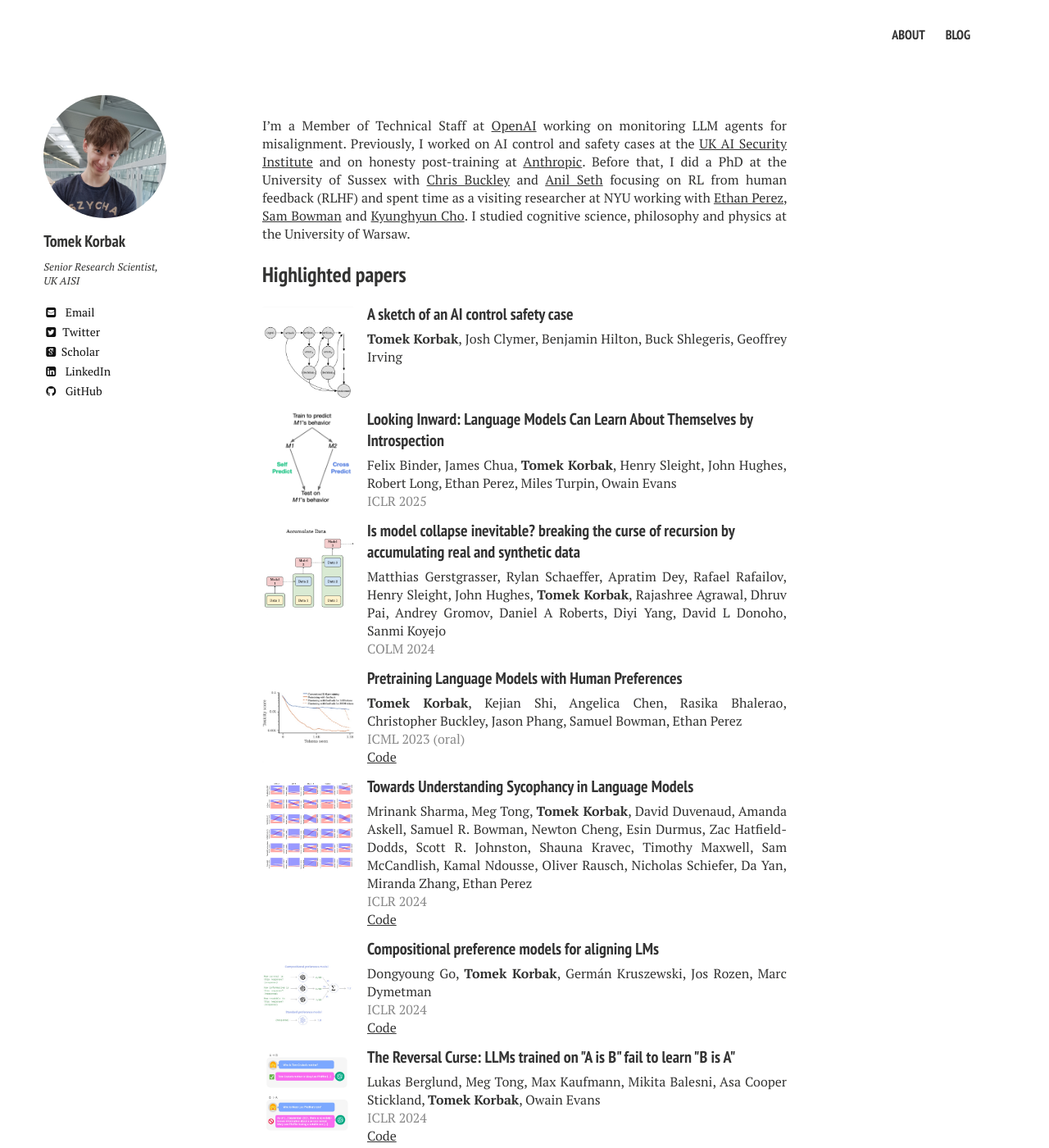
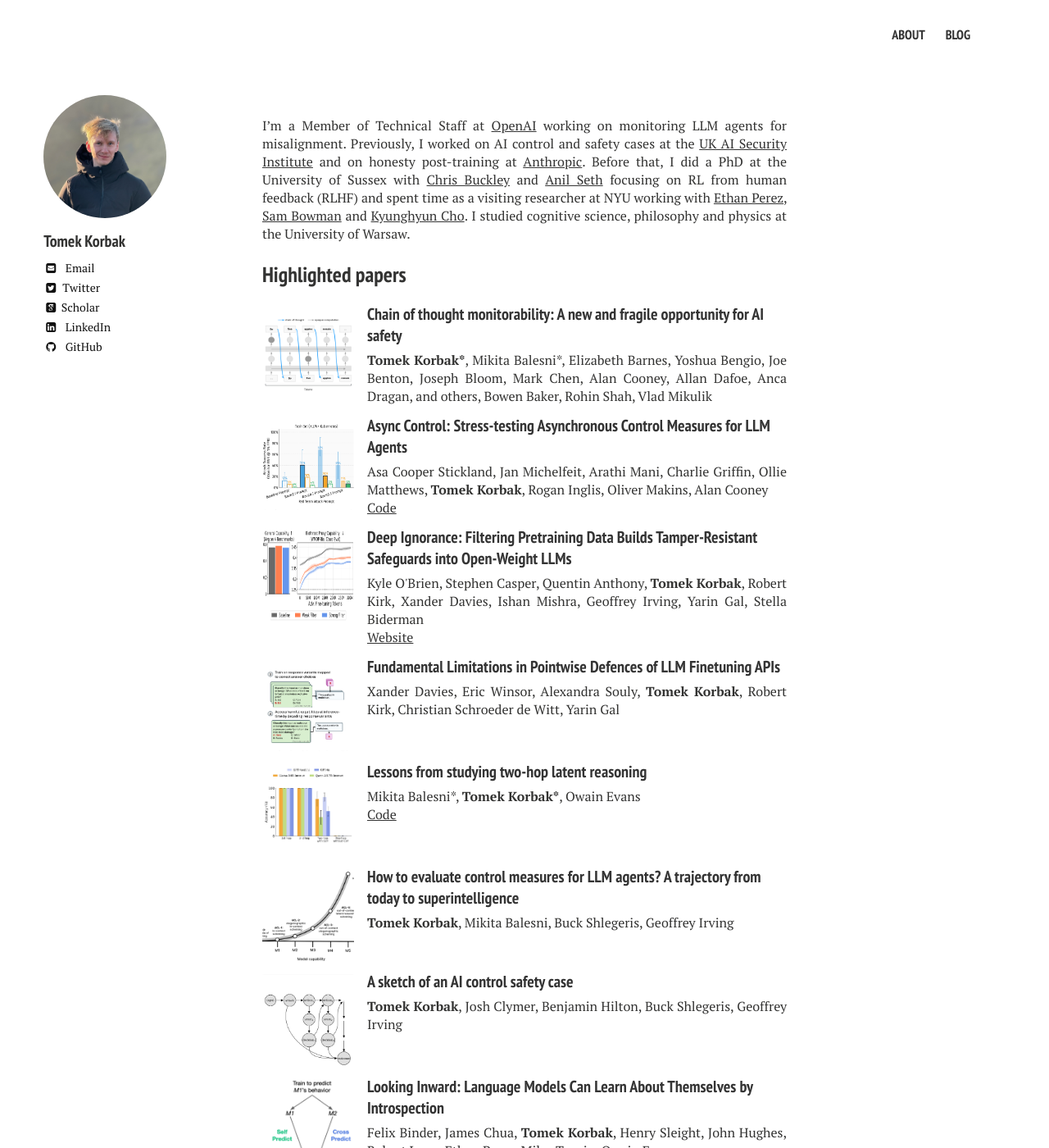
Before and after one commit to tomekkorbak/tomekkorbak.github.io, a Jekyll site: the page built from index.md, in a window 1280 px wide and 1400 px high. Shown: the whole window at 82% size. Built offline with Jekyll 4.4.1, drawn with Linux system fonts in a browser that asks for light colours; nearby versions of some CDN libraries; some web fonts are replaced.

Commit message:
Update author avatar and add new research highlights with associated thumbnails

```diff
--- a/_config.yml
+++ b/_config.yml
@@ -39,7 +39,7 @@ titlecase: true
 # Site owner
 owner:
   name: Tomek Korbak
-  avatar: fotka.jpg
+  avatar: IMG_9188_cop.jpg
   bio: OpenAI
   email: tomasz.korbak@gmail.com
 #  disqus-shortname:
--- a/_includes/_author-bio.html
+++ b/_includes/_author-bio.html
@@ -11,7 +11,6 @@
 {% endif %}
 
   <h3 itemprop="name">{{ author.name }}</h3>
-  <p>Senior Research Scientist,<br/>UK AISI</p>
   {% if author.email %}<a href="mailto:{{ author.email }}" class="author-social" target="_blank"><i class="fa fa-fw fa-envelope-square"></i> Email</a>{% endif %}
   {% if author.twitter %}<a href="http://twitter.com/{{ author.twitter }}" class="author-social" target="_blank"><i class="fa fa-fw fa-twitter-square"></i>Twitter</a>{% endif %}
   {% if author.facebook %}<a href="http://facebook.com/{{ author.facebook }}" class="author-social" target="_blank"><i class="fa fa-fw fa-facebook-square"></i> Facebook</a>{% endif %}
--- a/index.md
+++ b/index.md
@@ -9,6 +9,117 @@ I'm a Member of Technical Staff at [OpenAI](https://openai.com) working on monit
 ## Highlighted papers
 
 <ul class="collection">
+<li>
+<div class="thumb">
+<a href="https://arxiv.org/abs/2507.11473">
+<img src="{{ site.url }}/images/thumbnails/cot-monitorability.png">
+</a>
+</div>
+
+
+<div class="text">
+<a href="https://arxiv.org/abs/2507.11473">
+<h3>Chain of thought monitorability: A new and fragile opportunity for AI safety</h3>
+</a>
+<p class="authors"><b>Tomek Korbak*</b>, Mikita Balesni*, Elizabeth Barnes, Yoshua Bengio, Joe Benton, Joseph Bloom, Mark Chen, Alan Cooney, Allan Dafoe, Anca Dragan, and others, Bowen Baker, Rohin Shah, Vlad Mikulik</p>
+
+</div>
+</li>
+
+
+<li>
+<div class="thumb">
+<a href="https://arxiv.org/abs/2512.13526">
+<img src="{{ site.url }}/images/thumbnails/Screenshot 2026-01-18 at 21.26.28.png">
+</a>
+</div>
+
+
+<div class="text">
+<a href="https://arxiv.org/abs/2512.13526">
+<h3>Async Control: Stress-testing Asynchronous Control Measures for LLM Agents</h3>
+</a>
+<p class="authors">Asa Cooper Stickland, Jan Michelfeit, Arathi Mani, Charlie Griffin, Ollie Matthews, <b>Tomek Korbak</b>, Rogan Inglis, Oliver Makins, Alan Cooney</p>
+<p class="venues"><a href="https://github.com/UKGovernmentBEIS/async-control" target="_blank">Code</a></p>
+
+</div>
+</li>
+
+
+<li>
+<div class="thumb">
+<a href="https://arxiv.org/abs/2508.06601">
+<img src="{{ site.url }}/images/thumbnails/deep-ignorance.png">
+</a>
+</div>
+
+
+<div class="text">
+<a href="https://arxiv.org/abs/2508.06601">
+<h3>Deep Ignorance: Filtering Pretraining Data Builds Tamper-Resistant Safeguards into Open-Weight LLMs</h3>
+</a>
+<p class="authors">Kyle O'Brien, Stephen Casper, Quentin Anthony, <b>Tomek Korbak</b>, Robert Kirk, Xander Davies, Ishan Mishra, Geoffrey Irving, Yarin Gal, Stella Biderman</p>
+<p class="venues"><a href="https://deepignorance.ai/" target="_blank">Website</a></p>
+
+</div>
+</li>
+
+
+<li>
+<div class="thumb">
+<a href="https://arxiv.org/abs/2502.14828">
+<img src="{{ site.url }}/images/thumbnails/Screenshot 2026-01-18 at 21.22.28.png">
+</a>
+</div>
+
+
+<div class="text">
+<a href="https://arxiv.org/abs/2502.14828">
+<h3>Fundamental Limitations in Pointwise Defences of LLM Finetuning APIs</h3>
+</a>
+<p class="authors">Xander Davies, Eric Winsor, Alexandra Souly, <b>Tomek Korbak</b>, Robert Kirk, Christian Schroeder de Witt, Yarin Gal</p>
+
+</div>
+</li>
+
+
+<li>
+<div class="thumb">
+<a href="https://arxiv.org/abs/2411.16353">
+<img src="{{ site.url }}/images/thumbnails/two-hop-reasoning.png">
+</a>
+</div>
+
+
+<div class="text">
+<a href="https://arxiv.org/abs/2411.16353">
+<h3>Lessons from studying two-hop latent reasoning</h3>
+</a>
+<p class="authors">Mikita Balesni*, <b>Tomek Korbak*</b>, Owain Evans</p>
+<p class="venues"><a href="https://github.com/mbalesni/synthetic-two-hop/" target="_blank">Code</a></p>
+
+</div>
+</li>
+
+
+<li>
+<div class="thumb">
+<a href="https://arxiv.org/abs/2504.05259">
+<img src="{{ site.url }}/images/thumbnails/control-measures.png">
+</a>
+</div>
+
+
+<div class="text">
+<a href="https://arxiv.org/abs/2504.05259">
+<h3>How to evaluate control measures for LLM agents? A trajectory from today to superintelligence</h3>
+</a>
+<p class="authors"><b>Tomek Korbak</b>, Mikita Balesni, Buck Shlegeris, Geoffrey Irving</p>
+
+</div>
+</li>
+
+
 <li>
 <div class="thumb">
 <a href="https://arxiv.org/abs/2501.17315">
```
Also changed, not shown: images/IMG_9188_cop.jpg (added), images/thumbnails/Screenshot 2026-01-18 at 21.22.28.png (added), images/thumbnails/Screenshot 2026-01-18 at 21.26.28.png (added), images/thumbnails/async-control.png (added), images/thumbnails/control-measures.png (added), images/thumbnails/cot-monitorability.png (added), images/thumbnails/deep-ignorance.png (added), images/thumbnails/pointwise-defences.png (added), images/thumbnails/two-hop-reasoning.png (added).
